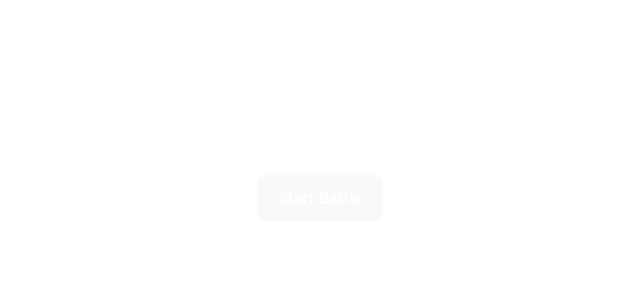
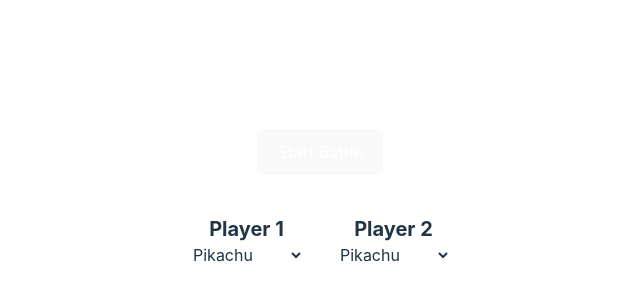
Before and after one commit to mde-hf/pokemon, a React (Vite) app: page /battle in a window 1280 px wide. Shown: the part 202-502 px from the top of the page, without its empty margins (320-960 px from the left). Built offline with nearby package versions, Linux system fonts and the light colour scheme; no server answers.

Commit message:
created dummy dropdown component and implemented it in the battle page

```diff
--- /dev/null
+++ b/src/components/PokemonDropdown.jsx
@@ -0,0 +1,15 @@
+import React from "react";
+
+function PokemonDropdown({ onSelect }) {
+
+    return (
+        <select onChange={(e) => onSelect(e.target.value)}>
+            <option value="Pikachu">Pikachu</option>
+            <option value="Charmander">Charmander</option>
+        </select>
+
+    )
+}
+
+
+export default PokemonDropdown
--- a/src/pages/BattlePage.jsx
+++ b/src/pages/BattlePage.jsx
@@ -2,6 +2,7 @@ import React, { useEffect } from "react";
 import { useContext, useState } from "react";
 import { BattleContext, BattleProvider } from "../context/BattleContext";
 import getPokemon from "../api/pokemonApi";
+import PokemonDropdown from "../components/PokemonDropdown";
 
 
 
@@ -26,18 +27,37 @@ function BattlePage() {
 
 
     return (
+
+
         <div className="p-6 text-center">
+
             <button onClick={simulateBattle} className="bg-blue-600 text-white px-4 py-2 rounded hover:bg-blue-700">
                 Start Battle
             </button>
-
             {battleResult && (
                 <p className="mt-4 text-lg font-semibold text-green-600">
                     {battleResult}
                 </p>
             )}
+
+            {/* Player sections */}
+            <div className="flex justify-center gap-8 mt-10">
+                {/* Player 1 */}
+                <div className="w-1/2">
+                    <h2 className="text-xl font-bold whitespace-nowrap">Player 1</h2>
+                    <PokemonDropdown />
+                </div>
+
+                {/* Player 2 */}
+                <div className="w-1/2">
+                    <h2 className="text-xl font-bold whitespace-nowrap">Player 2</h2>
+                    <PokemonDropdown />
+                </div>
+            </div>
         </div>
     );
+
+
 
 }
 
```
